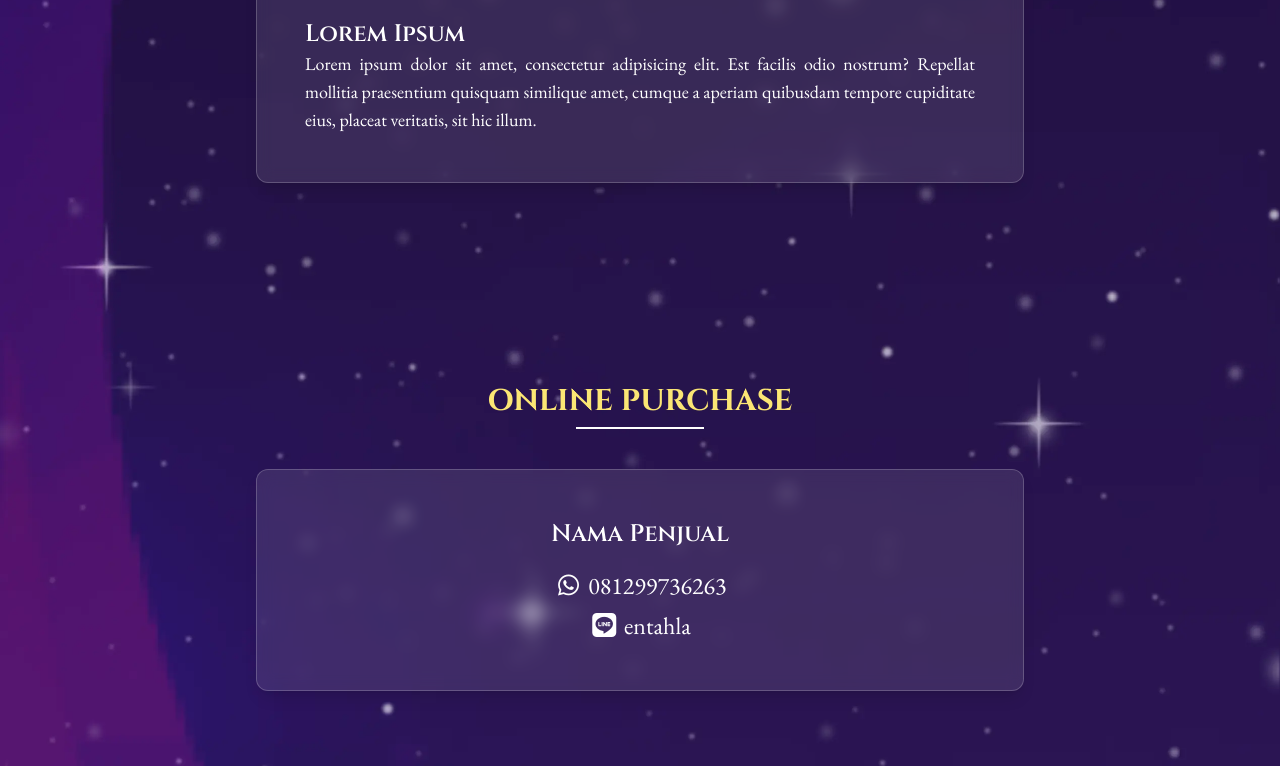
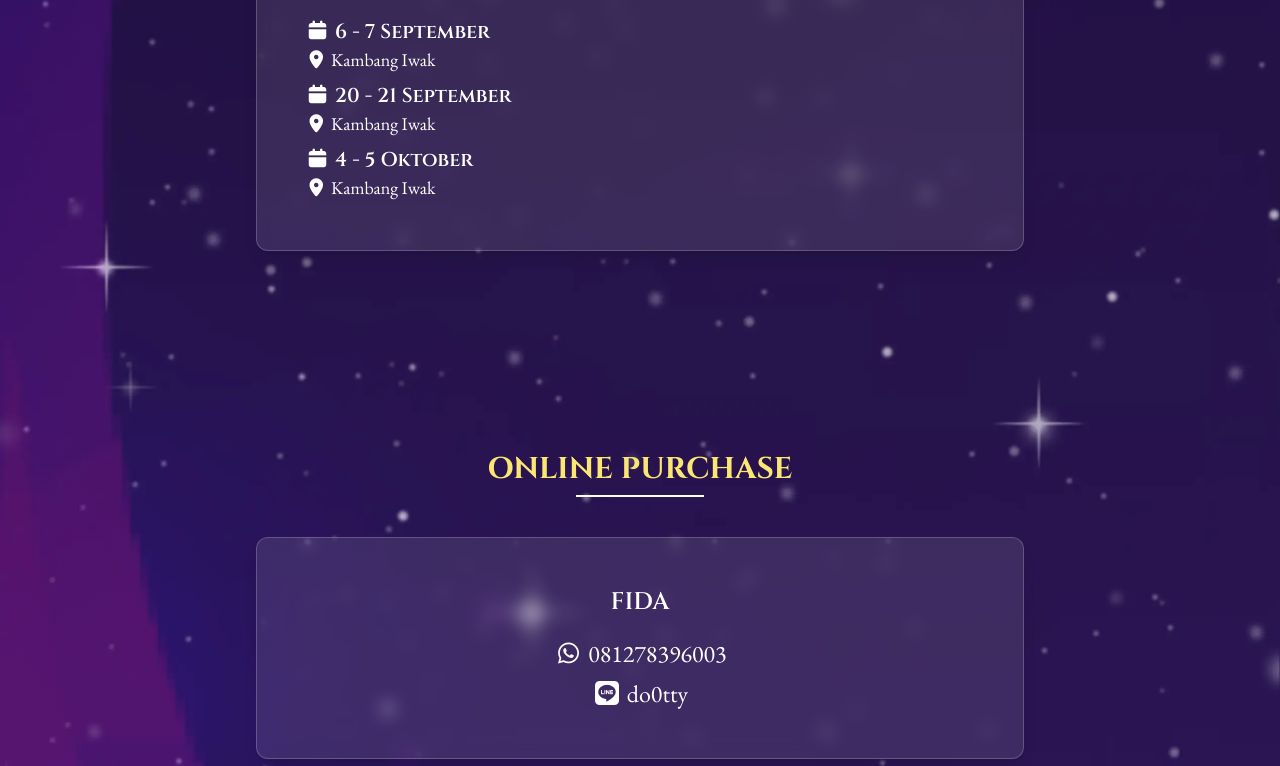
Before and after one commit to akira4n/my-part-on-main-sifest, a website: page bazaar.html in a window 1280 px wide. Shown: the part 1331-2097 px from the top of the page. Drawn offline with nearby package versions, Linux system fonts and the light colour scheme.

Commit message:
content(bazaar): add bazaar location and contact person for online purchase

```diff
--- a/bazaar.html
+++ b/bazaar.html
@@ -75,25 +75,40 @@
         </div>
 
         <div
-          class="backdrop-blur-sm bg-white/10 border border-white/20 rounded-xl p-8 sm:p-12 max-w-3xl shadow-lg text-justify"
+          class="backdrop-blur-sm bg-white/10 border border-white/20 rounded-xl p-8 sm:p-12 max-w-3xl w-full shadow-lg text-justify"
         >
           <div class="aspect-[4/3] w-full mb-5">
             <iframe
-              src="https://www.google.com/maps/embed?pb=!1m18!1m12!1m3!1d15934.064496224177!2d104.6471226!3d-3.2208034!2m3!1f0!2f0!3f0!3m2!1i1024!2i768!4f13.1!3m3!1m2!1s0x2e3bbdf41ccc272f%3A0x44c587e8be864639!2sSriwijaya%20University%20-%20Indralaya%20Campus!5e0!3m2!1sen!2sid!4v1755244132909!5m2!1sen!2sid"
+              src="https://www.google.com/maps/embed?pb=!1m18!1m12!1m3!1d1538.9608353903454!2d104.74543249061081!3d-2.9909841285850574!2m3!1f0!2f0!3f0!3m2!1i1024!2i768!4f13.1!3m3!1m2!1s0x2e3b75fc781b580b%3A0x476edb23622568df!2sTaman%20Kambang%20Iwak%20Besak!5e0!3m2!1sen!2sid!4v1755492072585!5m2!1sen!2sid"
               class="w-full h-full rounded-lg"
               allowfullscreen=""
               loading="lazy"
               referrerpolicy="no-referrer-when-downgrade"
             ></iframe>
           </div>
-          <p class="font-cinzel text-white text-2xl font-semibold">
-            Lorem Ipsum
+          <p class="font-cinzel text-white text-xl font-semibold">
+            <i class="fa-solid fa-calendar"></i>
+            6 - 7 September
           </p>
           <p class="font-ebgaramond text-white text-lg">
-            Lorem ipsum dolor sit amet, consectetur adipisicing elit. Est
-            facilis odio nostrum? Repellat mollitia praesentium quisquam
-            similique amet, cumque a aperiam quibusdam tempore cupiditate eius,
-            placeat veritatis, sit hic illum.
+            <i class="fa-solid fa-location-dot"></i>
+            Kambang Iwak
+          </p>
+          <p class="font-cinzel text-white text-xl font-semibold mt-2">
+            <i class="fa-solid fa-calendar"></i>
+            20 - 21 September
+          </p>
+          <p class="font-ebgaramond text-white text-lg">
+            <i class="fa-solid fa-location-dot"></i>
+            Kambang Iwak
+          </p>
+          <p class="font-cinzel text-white text-xl font-semibold mt-2">
+            <i class="fa-solid fa-calendar"></i>
+            4 - 5 Oktober
+          </p>
+          <p class="font-ebgaramond text-white text-lg">
+            <i class="fa-solid fa-location-dot"></i>
+            Kambang Iwak
           </p>
         </div>
       </section>
@@ -111,15 +126,15 @@
         >
           <div class="text-center">
             <p class="font-cinzel text-white text-2xl font-semibold mb-5">
-              Nama Penjual
+              FIDA
             </p>
             <div class="text-white text-2xl font-ebgaramond mb-2">
               <i class="fa-brands fa-whatsapp text-white text-2xl"></i>
-              081299736263
+              081278396003
             </div>
             <div class="text-white text-2xl font-ebgaramond">
               <i class="fa-brands fa-line"></i>
-              entahla
+              do0tty
             </div>
           </div>
         </div>
```
Also changed, not shown: README.md (added), output.css.
